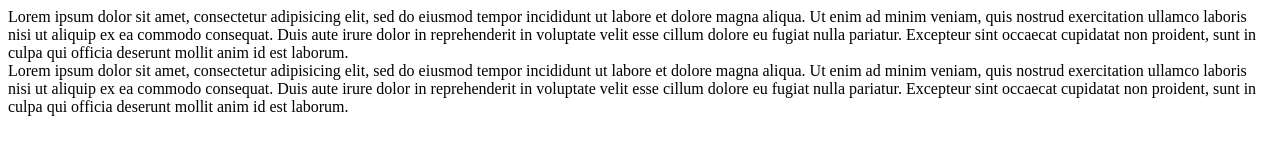
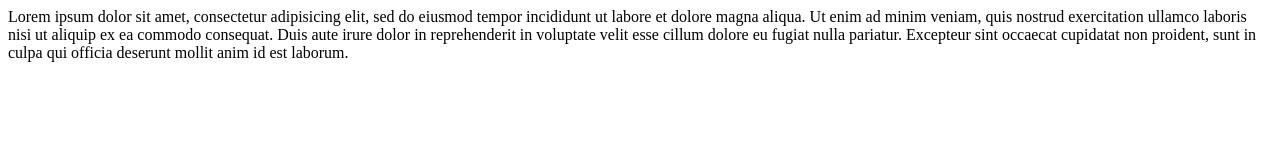
Before and after one commit to marcelsafont/tema_nou, a plain HTML site: page index.html in a window 1280 px wide. Drawn offline with Linux system fonts and the light colour scheme.

Commit message:
commit borrar section

```diff
--- a/index.html
+++ b/index.html
@@ -17,15 +17,6 @@
     cillum dolore eu fugiat nulla pariatur. Excepteur sint occaecat cupidatat non
     proident, sunt in culpa qui officia deserunt mollit anim id est laborum.</article>
 	</section>
-    <section>
-     Lorem ipsum dolor sit amet, consectetur adipisicing elit, sed do eiusmod
-        tempor incididunt ut labore et dolore magna aliqua. Ut enim ad minim veniam,
-        quis nostrud exercitation ullamco laboris nisi ut aliquip ex ea commodo
-        consequat. Duis aute irure dolor in reprehenderit in voluptate velit esse
-        cillum dolore eu fugiat nulla pariatur. Excepteur sint occaecat cupidatat non
-        proident, sunt in culpa qui officia deserunt mollit anim id est laborum.
-
-    </section>
 
 
 </body>
```
